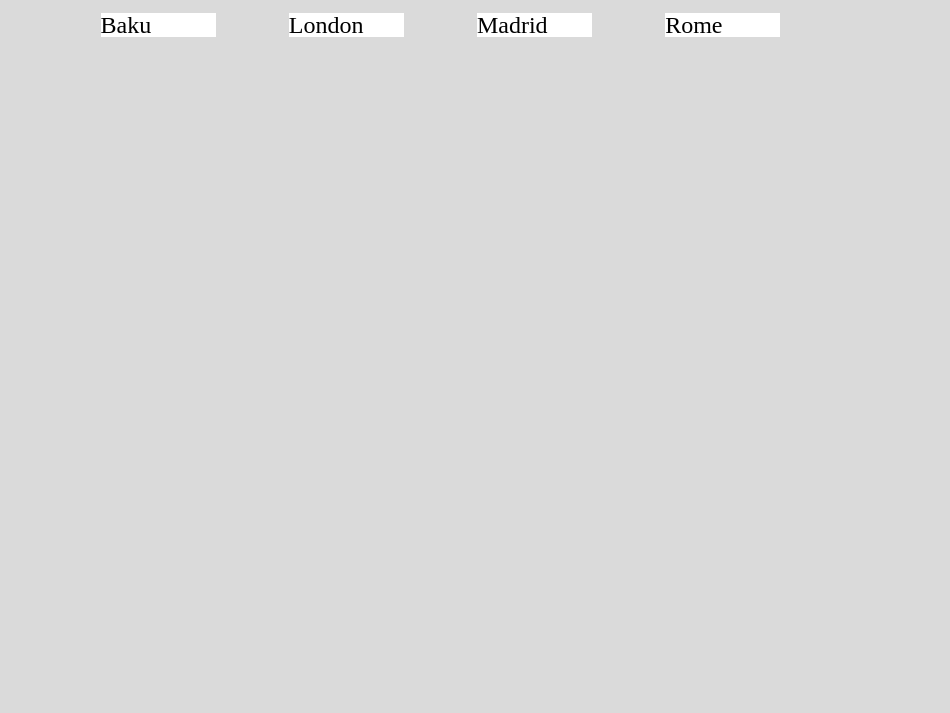
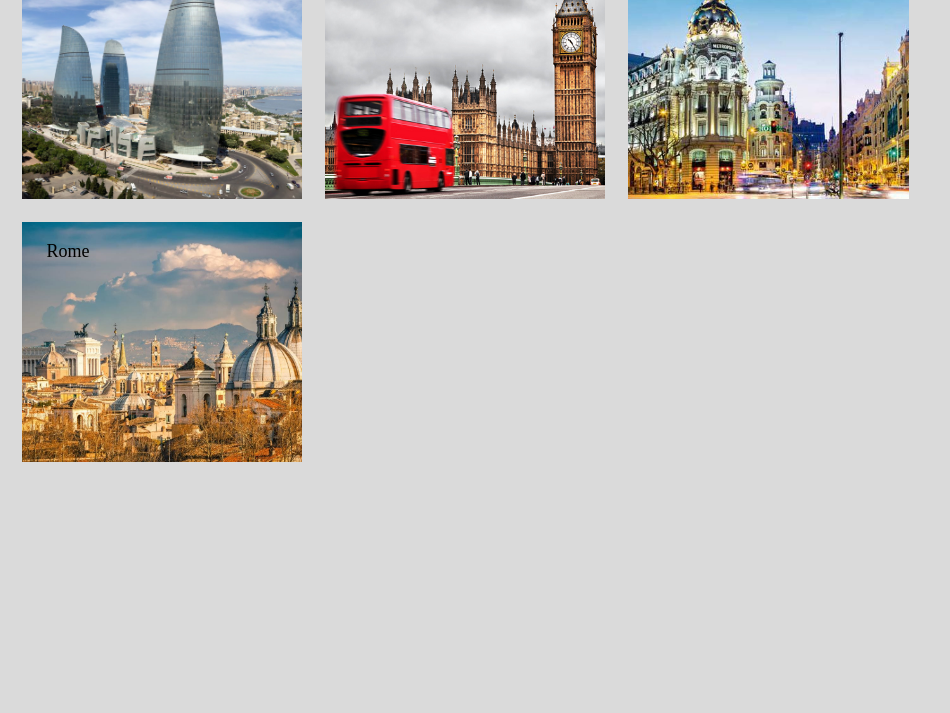
Before and after one commit to chrissyashack/css-exercise-four, a plain HTML site: page index.html in a window 1280 px wide. Shown: the part 87-800 px from the top of the page, without its empty margins (0-950 px from the left). Drawn offline with Linux system fonts and the light colour scheme.

Commit message:
Add files via upload

```diff
--- a/css/style.css
+++ b/css/style.css
@@ -2,47 +2,22 @@ body {
   background-color: #dadada;
   font-family: sans-serif;
   font-size: 75%;
-  display: block;
-  margin: 20px auto;
+  display: inline-block;
+  margin: 10px;
   width: 90%;
 }
 
 h1 {
-  font-size: 1.5em;
+  font-size: 2em;
+  text-align: center;
   font-family: sans-serif;
-  text-align: center;
+  text-transform: uppercase;
 }
 
-h2 {
-  font-size: 2em;
+h2, h3, h4, h5 {
+  font-size: 1.5em;
   font-family: serif;
-  background-color: #fff;
-  background-image: url(images/baku.jpg);
-  background-repeat: no-repeat;
-}
-
-h3 {
-  font-size: 2em;
-  font-family: serif;
-  background-color: #fff;
-  background-image: url(images/london.png);
-  background-repeat: no-repeat;
-}
-
-h4 {
-  font-size: 2em;
-  font-family: serif;
-  background-color: #fff;
-  background-image: url(images/madrid.jpg);
-  background-repeat: no-repeat;
-}
-
-h5 {
-  font-size: 2em;
-  font-family: serif;
-  background-color: #fff;
-  background-image: url(images/rome.jpg);
-  background-repeat: no-repeat;
+  text-align: left;
 }
 
 div {
@@ -57,10 +32,6 @@ div {
   body {
     background-color: #000000
   }
-}
-
-h1 {
-  font-size: 4em;
 }
 
 @media screen (min-width: 60em) {
@@ -80,6 +51,42 @@ h1 {
 @media screen and (min-width: 1199px){
    div {
     margin: 1%;
-    width: 10%;
+    width: 20%;
   }
 }
+
+.baku {
+  background-color: #fff;
+  background-image: url(../images/baku.jpg);
+  background-repeat: no-repeat;
+  background-position: center;
+  background-size: 125%;
+  height: 200px;
+ }
+
+.london {
+   background-color: #fff;
+   background-image: url(../images/london.png);
+   background-repeat: no-repeat;
+   background-position: center;
+   background-size: 135%;
+   height: 200px;
+ }
+
+ .madrid {
+    background-color: #fff;
+    background-image: url(../images/madrid.jpg);
+    background-repeat: no-repeat;
+    background-position: center;
+    background-size: 145%;
+    height: 200px;
+  }
+
+  .rome {
+     background-color: #fff;
+     background-image: url(../images/rome.jpg);
+     background-repeat: no-repeat;
+     background-position: center;
+     background-size: 145%;
+     height: 200px;
+   }
--- a/index.html
+++ b/index.html
@@ -10,16 +10,16 @@
   <body>
     <section class="container">
       <h1>Modern luxury <span class="emphasis">travel</span></h1>
-      <div class="preview baku">
+      <div class="baku">
         <h2>Baku</h2>
       </div>
-      <div class="preview london">
+      <div class="london">
         <h3>London</h3>
       </div>
-      <div class="preview madrid">
+      <div class="madrid">
         <h4>Madrid</h4>
       </div>
-      <div class="preview rome">
+      <div class="rome">
         <h5>Rome</h5>
       </div>
     </section>
```
